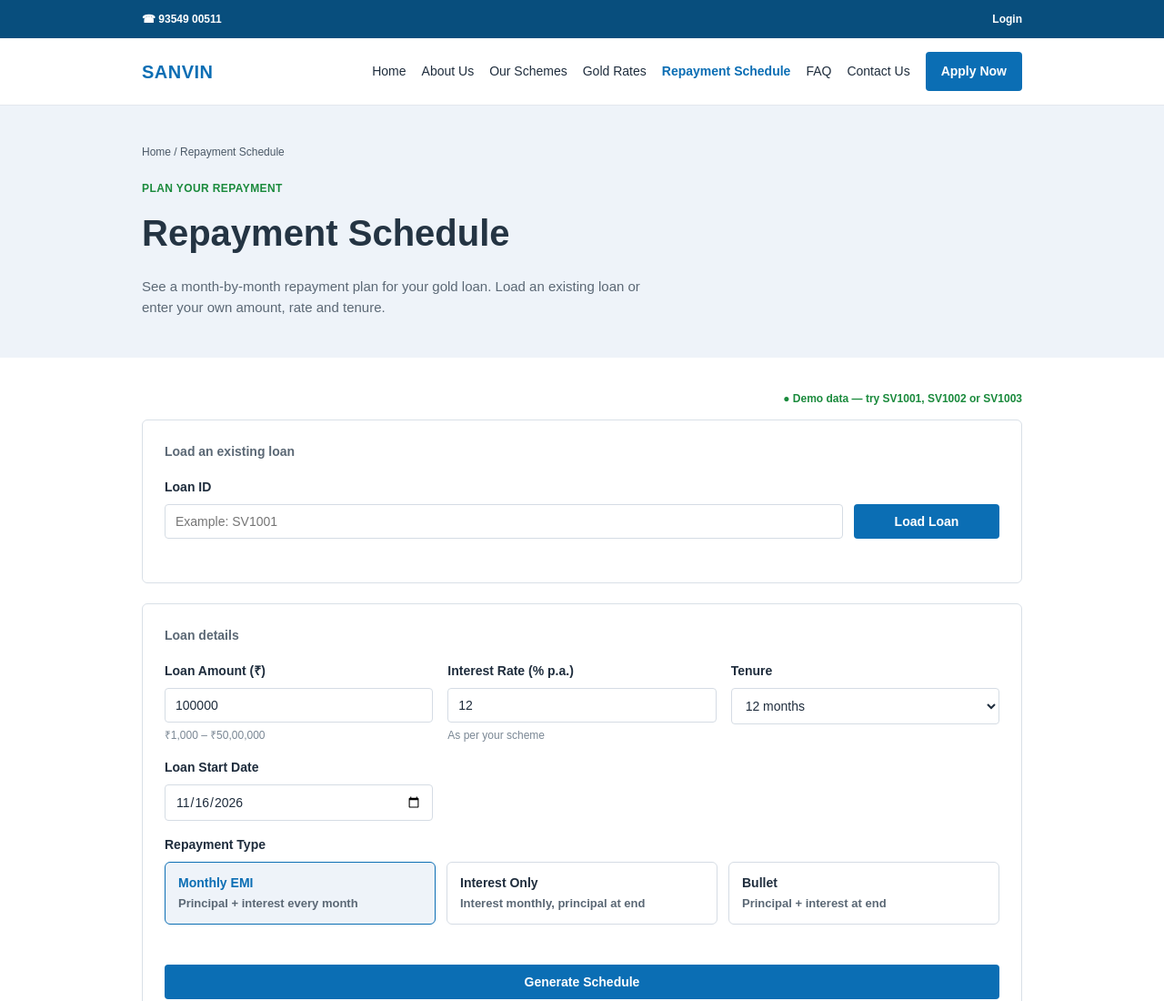
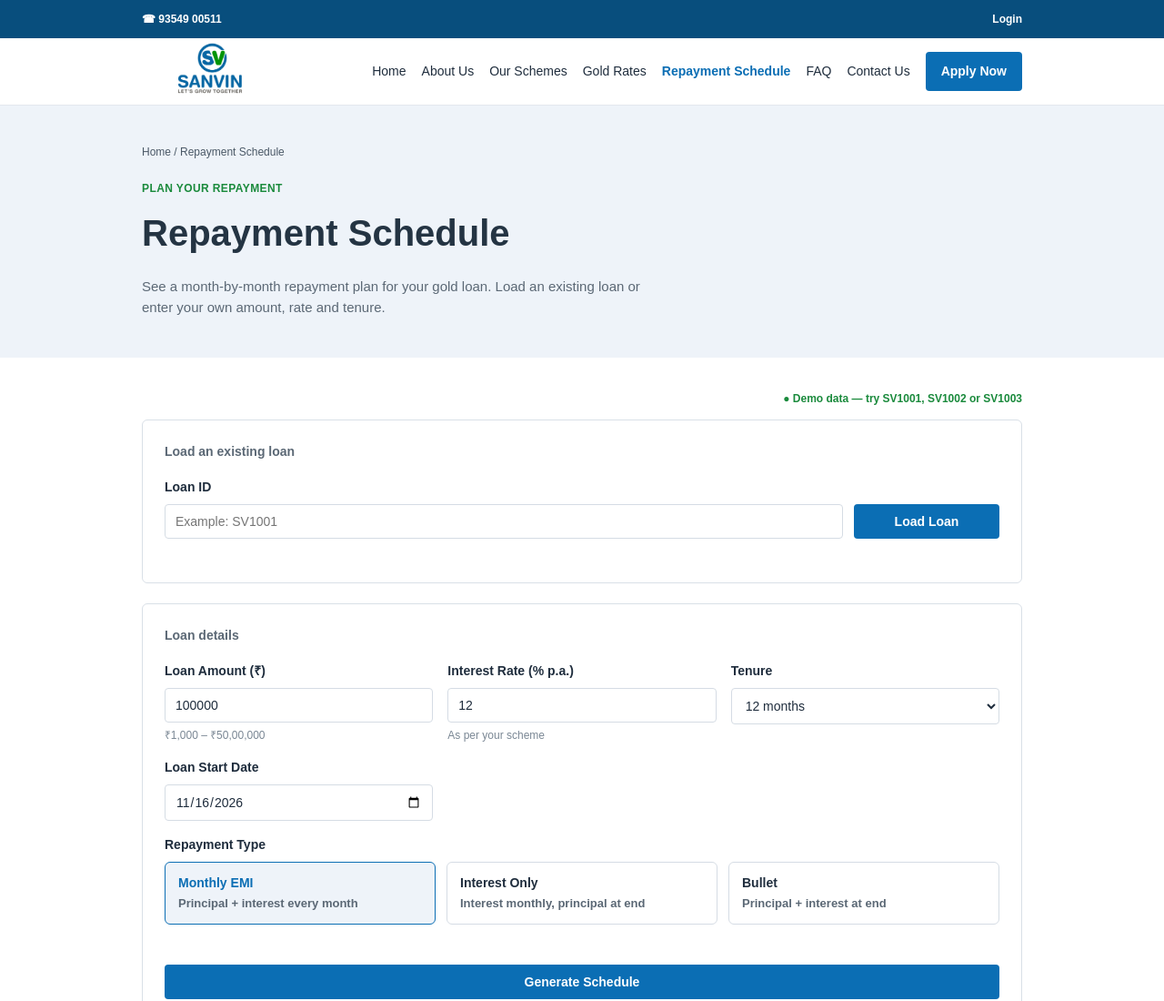
Before and after one commit to kapoorangel508-dev/sanvin-gold-loan, a plain HTML site: page repayment-schedule.html in a window 1280 px wide. Shown: the top 1100 px of the page at 91% size. Drawn offline with Linux system fonts and the light colour scheme.

Commit message:
Update repayment-schedule.html

```diff
--- a/repayment-schedule.html
+++ b/repayment-schedule.html
@@ -97,7 +97,11 @@
 
 <header>
   <div class="container">
-    <a href="index.html" class="logo">SANVIN</a>
+  <a href="index.html" class="logo">
+    <img src="sanvin-logo.jpeg"
+         alt="SANVIN Logo"
+         style="width:150px;height:60px;object-fit:contain;">
+</a>
     <button class="menu-toggle" onclick="document.getElementById('nav').classList.toggle('open')">&#9776;</button>
     <nav id="nav">
       <a href="index.html">Home</a>
```
